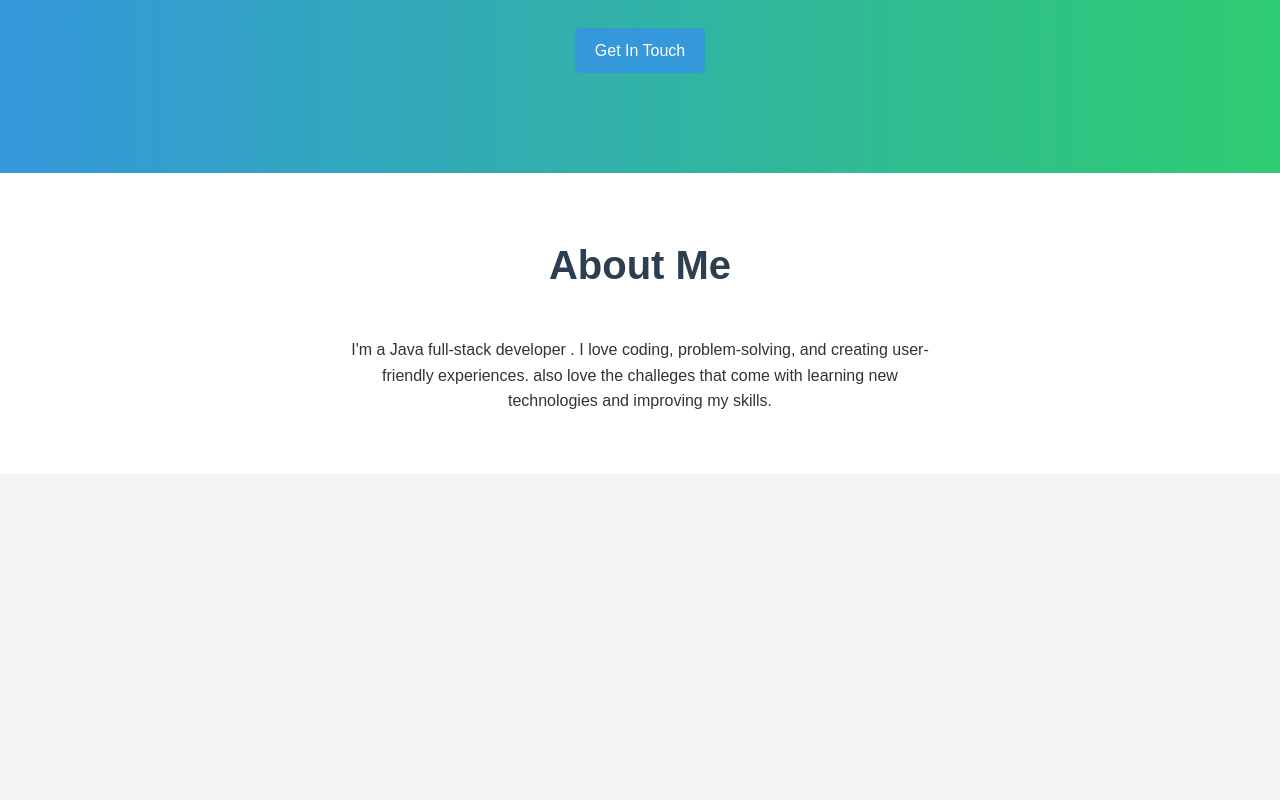
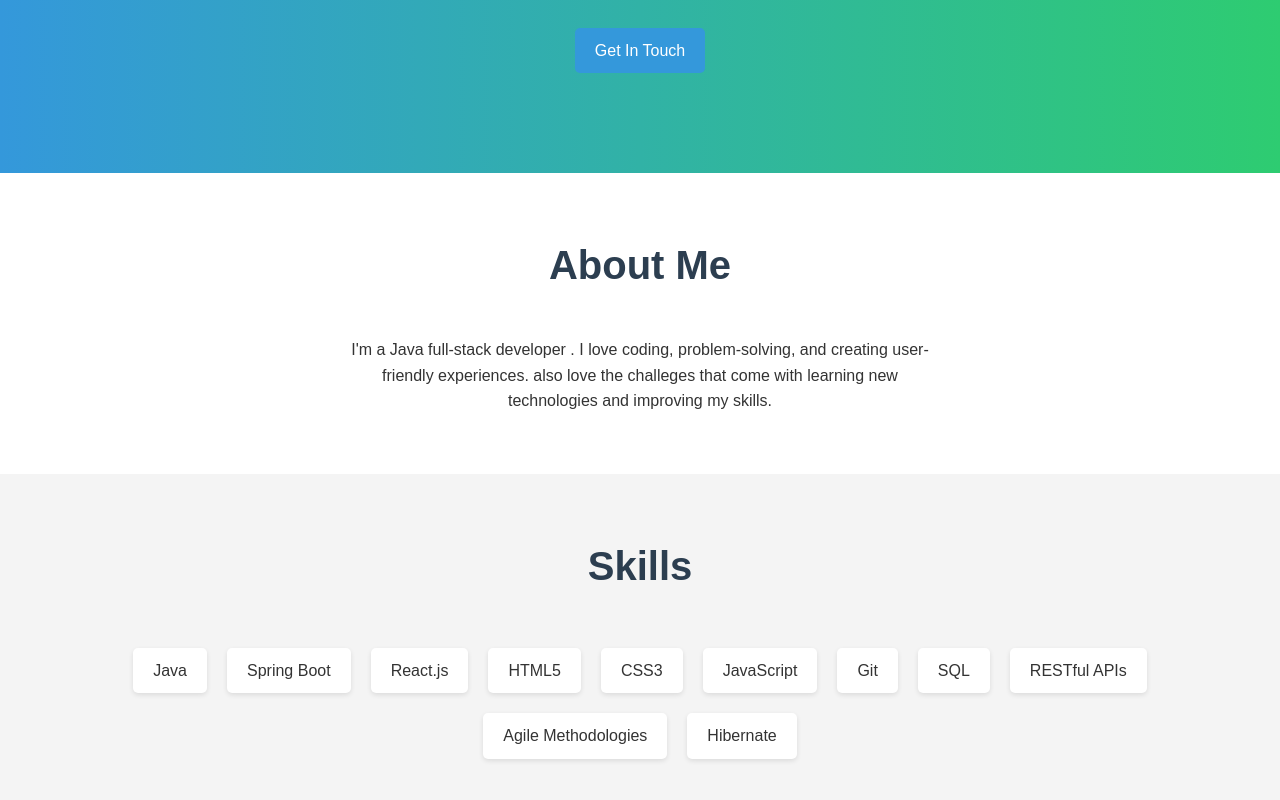
Before and after one commit to Newbie-Domain/My_Portfolio, a React (Vite) app: page / in a window 1280 px wide. Shown: the part 230-1030 px from the top of the page. Before the commit the page ends 800 px from the top, so only its background shows below. Built offline with nearby package versions, Linux system fonts and the light colour scheme.

Commit message:
skills add in portfolio

```diff
--- a/src/App.jsx
+++ b/src/App.jsx
@@ -5,6 +5,7 @@ import './App.css'
 import Header from './components/Header'
 import Hero from './components/Hero'
 import About from './components/About'
+import Skills from './components/Skills'
 
 function App() {
 
@@ -15,6 +16,8 @@ function App() {
         <Header/>
         <Hero/>
         <About/>
+        <Skills/>
+
        </div>
     </>
   )
--- /dev/null
+++ b/src/components/Skills.jsx
@@ -0,0 +1,36 @@
+
+
+import React from 'react';
+
+const Skills = () =>{
+
+    const skills = [
+        'Java', 'Spring Boot', 'React.js', 'HTML5', 'CSS3', 'JavaScript', 'Git', 'SQL', 'RESTful APIs', 'Agile Methodologies', 'Hibernate',
+    ]
+
+    return(
+       <section id="skills" style={{background: '#f4f4f4'}} >
+
+        <div className='container'>
+            <h2>Skills</h2>
+            <div style={{display:'flex', flexWrap:'wrap', justifyContent: 'center'}} >
+                {
+                    skills.map((skill, index) => (
+                        <div key={index} style={{background:'#fff', padding : '10px 20px ', margin : '10px', borderRadius: '5px', boxShadow: '0 2px 5px rgba(0,0,0,0.1)'}} >
+                            {skill}
+
+
+                        </div>
+                    ))
+                }
+
+            </div>
+        </div>
+
+
+
+       </section>
+    )
+}
+
+export default Skills;
```
